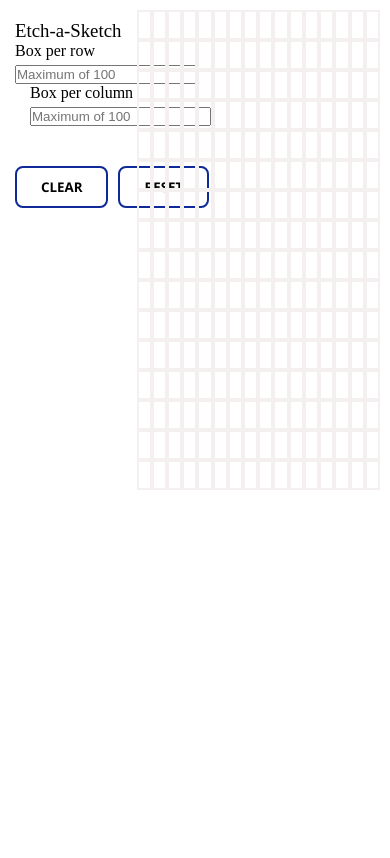
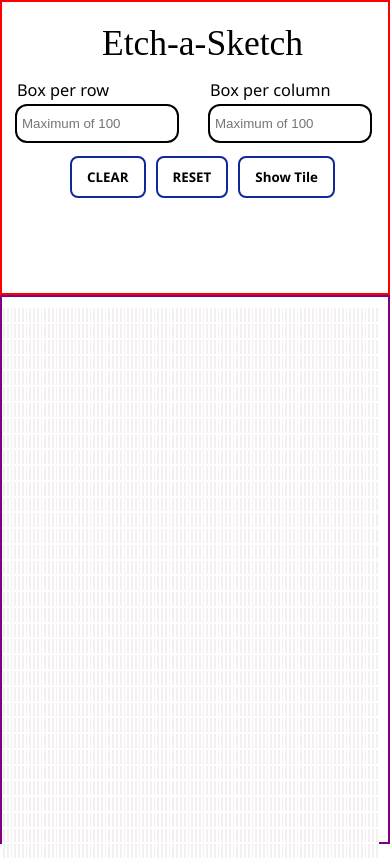
Before and after one commit to sulaimanadamu/Etch-a-Sketch, a plain HTML site: page index.html in a window 390 px wide. Shown: the top 858 px of the page. Drawn offline with Linux system fonts and the light colour scheme.

Commit message:
made the app mobile responsive. created a set of files to be displayed before we chose the number of block per rows and column.

```diff
--- a/script.js
+++ b/script.js
@@ -11,34 +11,59 @@ const btnContainer = document.createElement('div')
 const header = document.createElement('header')
 const body = document.querySelector('body')
 let erase = false
-const rows = 16
-const cols = 16
+let rows = 100
+let cols = 100
 
 app()
 
-console.log(tileContainer.offsetWidth)
-
-// tileContainer.style.border = '2px solid green'
-
-
-
 function buildTile(){
     tileContainer.setAttribute('id',"tile-container")
+    let boxHeight = interactionContainer.offsetHeight / rows
+    let boxWidth = interactionContainer.offsetWidth / cols
+    console.log("box width", boxWidth)
+    console.log("box Height", boxHeight)
+    console.log("interaction height", interactionContainer.offsetHeight)
+    console.log("interaction width", interactionContainer.offsetWidth)
     rowDiv.style.display = "flex"
-    rowDiv.style.height = '30px'
-    fillerDiv.style.width = '100px'
-
+    rowDiv.style.height = `${boxHeight}%`
+    fillerDiv.style.width = `${boxWidth}%`
     for (let i = 0; i < cols; i++){
         fillerDiv.className = 'block'
         rowDiv.appendChild(fillerDiv.cloneNode(true))
     }
+    console.log("checked")
     for (let i = 0; i < rows; i++){
         const rowClone = rowDiv.cloneNode(true)
         rowClone.className = `row${i}`
         tileContainer.appendChild(rowClone)
     }
+}
 
-}
+function getUserInput(){
+        const rowElement = document.querySelector('#row-input')
+        const colElement = document.querySelector('#col-input')
+        const rowValue = parseInt(rowElement.value)
+        const colValue = parseInt(colElement.value)
+
+        if(colElement.value && rowElement.value){
+            if((colValue <= 100 && colValue > 0) && (rowValue <= 100 && rowValue > 0)){
+                rows = parseInt(colElement.value)
+                cols = parseInt(colElement.value)
+                rowElement.value = ''
+                colElement.value = ''
+                tileContainer.textContent  = ""
+                buildTile()
+
+            }
+            else{
+                alert("Please make your input with the range specified")
+            }
+        }
+        else{
+                alert("Please fill the number of tiles for rows and columns!")
+        }
+    }
+
 
 function generateRandomHexCode(){
     let hex = '#'
@@ -69,6 +94,7 @@ function constructForm(formContainer){
     rowLabel.setAttribute('for', 'row-input')
     colInput.setAttribute('id', "col-input")
     colLabel.setAttribute('for', 'col-input')
+    formContainer.setAttribute("id", 'form')
     rowInputBlock.append(rowLabel, rowInput)
     colInputBlock.append(colLabel, colInput)
     formContainer.append(rowInputBlock, colInputBlock)
@@ -77,14 +103,20 @@ function constructForm(formContainer){
 function constructBtns(btnsContainer){
     const resetBtn = document.createElement('button')
     const clearBtn = document.createElement('button')
+    const enter = document.createElement('button')
+
+    enter.textContent = "Show Tile"
     resetBtn.textContent = "RESET"
     clearBtn.textContent = "CLEAR"
+
     btnContainer.setAttribute("id", 'btns')
     resetBtn.setAttribute('id', "reset")
     clearBtn.setAttribute('id', "clear")
     resetBtn.setAttribute('class', "btn")
     clearBtn.setAttribute('class', "btn")
-    btnsContainer.append(clearBtn, resetBtn)
+    enter.setAttribute('class', "btn")
+    enter.setAttribute('id', "enter")
+    btnsContainer.append(clearBtn, resetBtn, enter)
 }
 
 function buildAsideBlock(){
@@ -101,18 +133,11 @@ function buildDom(parent, ...children){
     }
 }
 
-
-// resetBtn.addEventListener('click', ()=>{
-//     console.log(body)
-//     buildTile()
-//     buildAsideBlock()
-//     buildDom(body, interactionContainer, tileContainer)
-// })
-
 function app(){
-    buildTile()
+    body.textContent = ''
     buildAsideBlock()
     buildDom(body, interactionContainer, tileContainer)
+    buildTile()
     eventListeners()
 }
 
@@ -140,11 +165,12 @@ function eventListeners(){
             else{
                 e.target.style.backgroundColor = "white"
             }
-        console.log(e.target.style.backgroundColor)
         }
     })
 
     //
-
-
+    const showTile = document.querySelector('#enter')
+    showTile.addEventListener("click", ()=>{
+        getUserInput()
+    })
 }
--- a/style.css
+++ b/style.css
@@ -10,18 +10,19 @@ body{
 }
 
 .block{
-    border: 2px solid rgb(245, 240, 240);
+    background-color: rgb(245, 240, 240);
+    border: 1px solid white;
 }
 
 #aside{
-    border: 2px solid red;
     padding: 40px 18px;
 }
 
 #tile-container{
+    border: 2px solid purple;
     padding: 10px 10px 0 0;
     width:65vw;
-    height: 95vh
+    height: 99dvh
 }
 .btn:hover{
     border: 2px solid rgb(133, 175, 239);
@@ -40,11 +41,11 @@ body{
     margin: 40px 0;
 }
 
-#reset{
+#reset, #enter{
     margin-left: 10px;
 }
+
 #interaction-Container{
-    /* border: 2px solid purple; */
     width: 35vw;
     height: 95vh;
     padding: 20px 0 0 15px;
@@ -61,7 +62,9 @@ body{
     padding: 10px 0px 10px 5px;
     border: none;
     outline: 2px solid black;
+    width: 90%;
 }
+
 
 #form label{
     font-size: 1.3rem;
@@ -73,6 +76,11 @@ body{
 #col-block{
   margin-left: 15px;
 }
+#col-block, #row-block{
+    display: flex;
+    flex-direction: column;
+}
+
 .label{
     display: block;
     margin-bottom: 5px;
@@ -82,6 +90,46 @@ header{
     font-size: calc(4vw + 0.2rem);
 }
 
-#interaction-Container{
+@media screen and (max-width:1000px){
+    body{
+        flex-direction: column;
+    }
+    #interaction-Container{
+        text-align: center;
+        width: 100%;
+        border: 2px solid red;
+        height: 35vh;
+    }
+    #form{
+        justify-content: center;
+    }
+    #btns{
+        justify-content: center;
+    }
+    #col-block *, #row-block *{
+        text-align: left;
+        justify-self: start;
+    }
 
+    header{
+        font-size: calc(5vw + 1rem);
+    }
+    #col-block label, #row-block label{
+        font-size: 1.02rem;
+    }
+    #form{
+        margin: 15px 0 0 0;
+    }
+
+    #btns{
+        margin: 15px 0;
+    }
+    .btn{
+        padding: 10px 15px;
+    }
+
+    #tile-container{
+        width: 100dvw;
+        height:  65dvh;
+    }
 }
```
